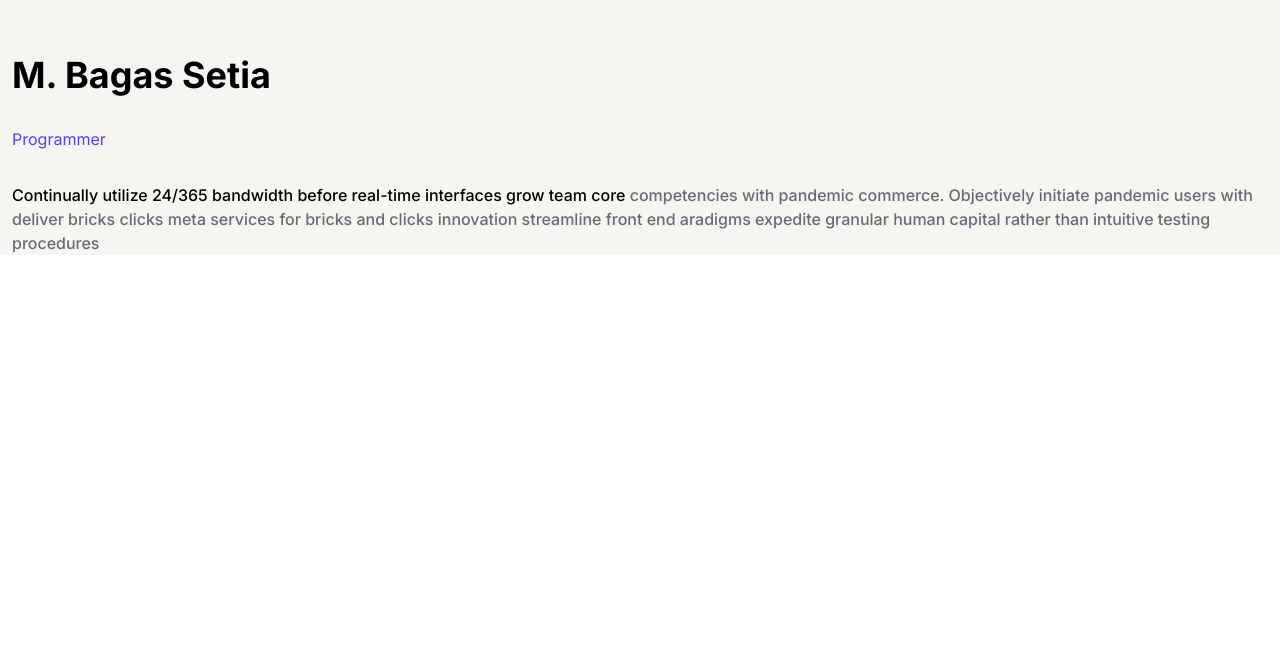
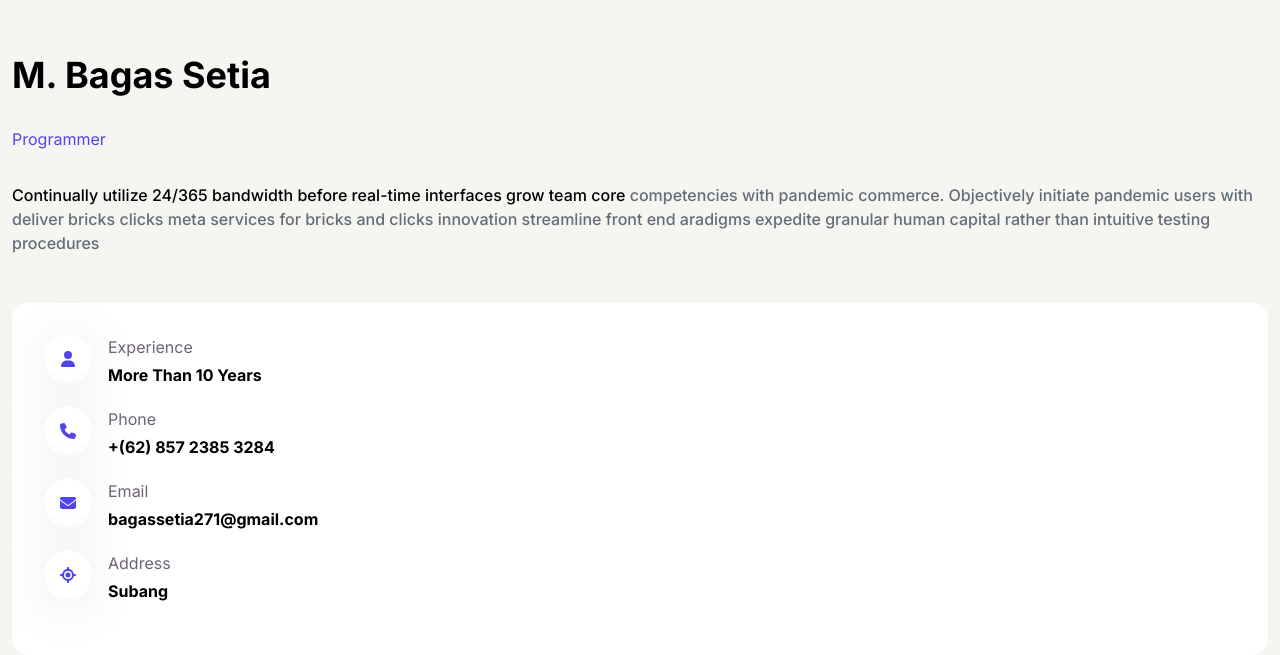
Before and after one commit to FieryInferno/my-portofolio, a Next.js app: page /example in a window 1280 px wide. Shown: the part 4141-4796 px from the top of the page. Before the commit the page ends 4396 px from the top, so only its background shows below. Built offline with nearby package versions, Linux system fonts and the light colour scheme.

Commit message:
feat:personal information

```diff
--- a/src/components/About.tsx
+++ b/src/components/About.tsx
@@ -1,3 +1,30 @@
+import { faEnvelope, faPhone, faUser, faLocation } from "@fortawesome/free-solid-svg-icons";
+import { FontAwesomeIcon } from "@fortawesome/react-fontawesome";
+import PersonalInformation from '@/components/PersonalInformation';
+
+const personalInformation = [
+    {
+        icon: <FontAwesomeIcon icon={faUser} />,
+        title: 'Experience',
+        description: 'More Than 10 Years',
+    },
+    {
+        icon: <FontAwesomeIcon icon={faPhone} />,
+        title: 'Phone',
+        description: '+(62) 857 2385 3284',
+    },
+    {
+        icon: <FontAwesomeIcon icon={faEnvelope} />,
+        title: 'Email',
+        description: 'bagassetia271@gmail.com',
+    },
+    {
+        icon: <FontAwesomeIcon icon={faLocation} />,
+        title: 'Address',
+        description: 'Subang',
+    },
+];
+
 export default () => <div className="pt-12 bg-[#F7F5F2] px-3">
     <div className="h-96">Untuk foto nanti</div>
     <div className="text-4xl font-bold">M. Bagas Setia</div>
@@ -5,4 +32,7 @@ export default () => <div className="pt-12 bg-[#F7F5F2] px-3">
     <div className="font-medium">
         Continually utilize 24/365 bandwidth before real-time interfaces grow team core <span className="text-[#636D78]">competencies with pandemic commerce. Objectively initiate pandemic users with deliver bricks clicks meta services for bricks and clicks innovation streamline front end aradigms expedite granular human capital rather than intuitive testing procedures</span>
     </div>
+    <div className="mt-12 bg-white p-8 rounded-2xl">
+        {personalInformation.map(({icon, title, description}, index) => <PersonalInformation key={`personalInformation${index}`} icon={icon} title={title} description={description} />)}
+    </div>
 </div>;
--- /dev/null
+++ b/src/components/PersonalInformation.tsx
@@ -0,0 +1,7 @@
+export default ({icon, title, description} : {icon: any, title: string, description: string}) => <div className="flex gap-4 mb-5">
+    <div className="bg-white w-12 h-12 rounded-[50%] flex justify-center items-center text-[#5044EB] shadow-[0_6px_59px_rgba(8,8,20,0.11)]">{icon}</div>
+    <div>
+        <div className="text-[#6D6378] mb-1">{title}</div>
+        <div className="font-bold">{description}</div>
+    </div>
+</div>;
```
